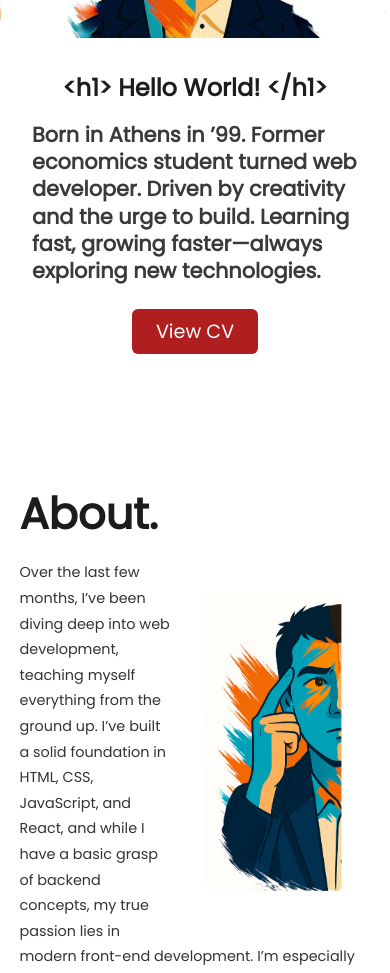
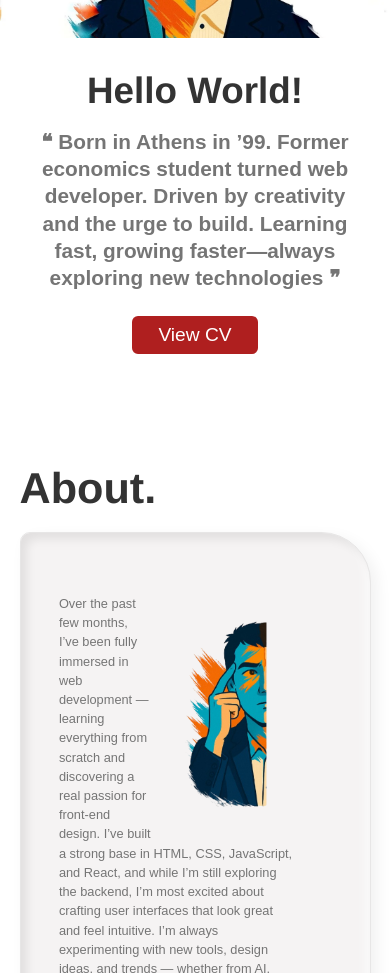
Before and after one commit to ChrKatsaros/portfolio, a React (Vite) app: page / in a window 390 px wide. Shown: the part 261-1234 px from the top of the page. Built offline with nearby package versions, Linux system fonts and the light colour scheme.

Commit message:
Override master with local changes

```diff
--- a/src/components/Home.jsx
+++ b/src/components/Home.jsx
@@ -17,14 +17,14 @@ function Home() {
         <div className="header-content">
           <div className="header-titles-row">
             <div className="header-left-block" data-aos="fade-right" data-aos-delay="200">
-              <h1 className="header-left-title">{"<h1>Hello World!</h1>"}</h1>
+              <h1 className="header-left-title">{"<h1> Hello World! </h1>"}</h1>
               <p className="home-paragraph" data-aos="fade-up" data-aos-delay="600">
                 {homeText}
               </p>
             </div>
 
             <div className="header-right-block" data-aos="fade-left" data-aos-delay="400">
-              <h1 className="header-right-title">{"<p>About me</p>"}</h1>
+              <h1 className="header-right-title">{"<p> About me </p>"}</h1>
               <p className="home-paragraph-right" data-aos="fade-up" data-aos-delay="900">
                 View my CV Here!
               </p>
@@ -45,8 +45,8 @@ function Home() {
       {/* Περιεχόμενο μόνο για mobile */}
       <div className="header-mobile-content">
       <h1 className="header-left-title">
-  <span data-aos="fade-left" data-aos-delay="200">&lt;h1&gt; Hello </span>
-  <span data-aos="fade-right" data-aos-delay="600">World! &lt;/h1&gt;</span>
+  <span > Hello </span>
+  <span>World! </span>
 </h1>
 
         <p className="home-paragraph" data-aos="fade-down" data-aos-delay="1000" >{homeText}</p>
@@ -55,7 +55,6 @@ function Home() {
                  target="_blank"
                  rel="noopener noreferrer"
                  className="cv-download-button"
-                 data-aos="fade-up" data-aos-delay="1000"
                 >
                 View CV
                </a>
--- a/src/components/HomePageText.js
+++ b/src/components/HomePageText.js
@@ -1,8 +1,13 @@
 // TextContent.js
-const homeText = "Born in Athens in ’99. Former economics student turned web developer. Driven by creativity and the urge to build. Learning fast, growing faster—always exploring new technologies."
-const homeText1 =`Over the last few months, I’ve been diving deep into web development, teaching myself everything from the ground up. I’ve built a solid foundation in HTML, CSS, JavaScript, and React, and while I have a basic grasp of backend concepts, my true passion lies in modern front-end development. I’m especially drawn to the creative side of web development — bringing ideas to life visually, crafting engaging user experiences, and building interfaces that not only work well but also feel intuitive and inspiring.
+const homeText = " ❝ Born in Athens in ’99. Former economics student turned web developer. Driven by creativity and the urge to build. Learning fast, growing faster—always exploring new technologies ❞"
+const homeText1 =`Over the past few months, I’ve been fully immersed in web development — learning everything from scratch and discovering a real passion for front-end design.
 
-I love exploring new tools, techniques, and trends — whether it’s through AI-powered coding assistants, quick tutorials, or even unexpected sources like tech content on TikTok. I believe in learning fast, iterating often, and staying curious. Even though I’m still early in my journey as a developer, I’m committed, highly motivated, and constantly evolving. I see web development not just as code, but as a powerful form of digital creativity — and I’m excited to keep growing, building, and pushing myself every day.
+I’ve built a strong base in HTML, CSS, JavaScript, and React, and while I’m still exploring the backend, I’m most excited about crafting user interfaces that look great and feel intuitive.
+
+I’m always experimenting with new tools, design ideas, and trends — whether from AI, quick tutorials, or even TikTok. I love the creativity behind code, and I see the web as a space where ideas come to life.
+
+I’m still early in my journey, but I’m driven, fast-learning, and eager to keep growing as a developer."
+
 
 `
 export {homeText ,homeText1 }
--- a/src/components/Info.jsx
+++ b/src/components/Info.jsx
@@ -1,15 +1,17 @@
 import React from 'react';
-import AboutIMG from '../assets/AboutIMG.jpeg';
+import AboutIMG from '../assets/AboutIMG.png';
 import { homeText1 } from './HomePageText';
 
 function Info() {
  return (
-    <div className="info-container" data-aos="fade-right" data-aos-delay="490">
-      <h1 className="info-title">About.</h1>
-      <p className="info-text">
-        <img src={AboutIMG} alt="About" className="about-image" data-aos="fade-down" data-aos-delay="200"  />
+    <div className="info-container" >
+      <h1 className="info-title" data-aos="fade-right" data-aos-delay="190" >About.</h1>
+      <div className='info-border'>
+      <p className="info-text" data-aos="fade-down" data-aos-delay="490" >
+        <img src={AboutIMG} alt="About" className="about-image" data-aos="fade-up" data-aos-delay="200"  />
         {homeText1}
       </p>
+    </div>
     </div>
   );
 }
--- a/src/index.css
+++ b/src/index.css
@@ -2,11 +2,21 @@ body {
   margin: 0;
   padding: 0;
   font-family: Arial, sans-serif;
-
   color: #222; /* βασικό χρώμα κειμένου */
-  font-family: 'Poppins', sans-serif;
 
 }
+h1 {
+  font-family: "proxima nova bold", "Helvetica Neue", Helvetica, Arial, Sans-serif !important;
+  text-rendering: optimizeLegibility;
+  font-size: 4.2rem;
+  color: #333333 !important;
+}
+
+p {
+  color: #757575 !important;
+  font-size: 1.2rem;
+}
+
 
 html {
   scroll-behavior: smooth;
@@ -154,23 +164,26 @@ html {
 
 
 /*----------------------------------                ------------------------------------------*/
+/* Container για όλο το header */
 .header-container {
   position: relative;
   width: 100%;
-  height: 730px; /* ή ό,τι ύψος θέλεις */
+  height: 730px;
   overflow: hidden;
   padding: 0;
   margin: 0;
 }
 
+/* Φώτο background */
 .header-bg {
   position: absolute;
-  top:0; left: 0; right: 0; bottom: 0;
+  top: 0; left: 0; right: 0; bottom: 0;
   background-size: cover;
   background-position: center center;
   z-index: 1;
 }
 
+/* Περιεχόμενο πάνω από το φώτο */
 .header-content {
   position: relative;
   z-index: 2;
@@ -184,70 +197,80 @@ html {
   cursor: pointer;
 }
 
+/* Κρύβουμε mobile περιεχόμενο στα desktop */
 .header-mobile-content {
-    display: none;
-  }
+  display: none;
+}
 
+/* Σειρά τίτλων */
 .header-titles-row {
+
   display: flex;
   justify-content: space-between; /* αριστερά και δεξιά */
-  align-items: flex-start; /* ώστε οι παράγραφοι να ξεκινούν από πάνω */
+  align-items: flex-start;         /* ώστε οι παράγραφοι να ξεκινούν από πάνω */
 }
 
+.header-titles-row h1{
+   font-size: 2.3rem !important;
+}
 /* Blocks για κάθε side, για σωστή κάθετη στοίχιση */
 .header-left-block,
 .header-right-block {
   display: flex;
   flex-direction: column;
-  max-width: 270px; /* ίδιο πλάτος για ομοιομορφία */
+  align-items: center;             /* ✅ Κέντρο ΟΡΙΖΟΝΤΙΑ */
+  text-align: center;
+  max-width: 390px;                /* ίδιο πλάτος για ομοιομορφία */
+  width: 100%;
 }
 
 /* Στυλ για τους τίτλους */
 .header-left-title,
 .header-right-title {
-  font-size: 2.1rem;
   white-space: nowrap;
-
+  justify-content: center;
+  text-align: center;
   font-weight: bold;
-  margin: 0 0 10px 0; /* λίγο κενό από κάτω */
+  margin: 0 0 10px 0;             /* λίγο κενό από κάτω */
   color: #474747;
 }
 
 /* Στυλ για το αριστερό paragraph */
 .home-paragraph {
-  font-size: 1.3rem;
-  margin-top: 0;
-  color: #6e6e6e;
   line-height: 2.3rem;
   max-width: 270px;
+  width: 100%;
+  text-align: center;
+  margin: 0 auto;
+  word-break: break-word;         /* ✅ Βοηθά σε μεγάλα κείμενα */
 }
 
 /* Στυλ για το δεξί paragraph */
 .home-paragraph-right {
-  font-size: 1.3rem;
-  margin-top: 0;
-  color: #6e6e6e;
   line-height: 2rem;
   max-width: 270px;
+  width: 100%;
+  text-align: center;
+  margin: 0 auto;
 }
 
-
+/* Κουμπί CV */
 .cv-download-button {
   display: flex;
   justify-content: center;
-  text-align: center;
   align-items: center;
-  margin-top: 15px;
-  padding: 5px 10px;
+  margin-top: 20px;
+  padding: 10px 10px;
   background-color: #af1f1f;
   color: #fff;
   font-weight: 500;
   text-decoration: none;
   border-radius: 6px;
   transition: background-color 0.3s ease;
-  width: 120px;
+  width: 180px;
 }
 
+/* Hover εφέ στο κουμπί */
 .cv-download-button:hover {
   background-color: #2e2e2e;
 }
@@ -255,44 +278,67 @@ html {
 
 .info-container {
   max-width: 1000px; /* Περιορίζουμε το πλάτος ώστε να φαίνεται ωραία σε desktop */
-  margin: 0 auto;    /* Κεντράρουμε το container */
+  margin: 2rem auto;    /* Κεντράρουμε το container */
   padding: 40px 20px;
+
+
 }
 
 .info-title {
-  font-size: 3rem;
+
   margin-bottom: 2rem;
   color: #1c1c1c;
 }
 
 .info-text {
-  font-size: 1.5rem;
+
   line-height: 2.5rem;
-  color: #333;
-  overflow: hidden; /* Για να "καθαρίσει" το float και να τυλίγει σωστά */
+
+  padding: 3rem;
+  overflow: visible;          /* ✅ Το κείμενο να φαίνεται πάντα */
+  height: auto;               /* ✅ Το ύψος να μεγαλώνει όσο χρειάζεται */
+  min-height: fit-content;    /* ✅ Χρήσιμο σε κάποιους browsers */
+  box-sizing: border-box;     /* ✅ Για να μετριέται σωστά το padding */
+  width: 100%;
+  max-width: 100%;
+  word-wrap: break-word;      /* ✅ Αν έχει μακριές λέξεις */
+}
+.info-border {
+  background: #fffefe;
+  border-radius: 30px;
+  padding: 1.5rem;
+  box-shadow:
+    inset 6px 6px 10px rgba(0, 0, 0, 0.08),
+    inset -6px -6px 10px rgba(255, 255, 255, 0.5),
+    6px 6px 16px rgba(0, 0, 0, 0.06),
+    -6px -6px 16px rgba(255, 255, 255, 0.6);
 }
 
 .about-image {
   float: right;
   width: 45%; /* Λίγο πιο μικρή εικόνα για να χωράει το κείμενο */
   max-width: 450px; /* Όριο στο μέγιστο πλάτος */
+  position: relative;
+
   margin: 0 0 15px 20px; /* Αριστερό περιθώριο ώστε το κείμενο να μην κολλάει */
   border-radius: 10px;
   shape-outside: inset(0);
   object-fit: cover;
+
+
 }
 
 
 
 /*--------------------------------------------PROJECTS CSS--------------------------------------*/
 .projects-wrapper {
-  padding: 0;
+  padding: 1.5rem;
 
   text-align: center;
 }
 
 .projects-title {
-  font-size: 3rem;
+
   font-weight: 700;
   margin-bottom: 2rem;
 }
@@ -379,13 +425,11 @@ html {
 }
 
 .contact-title {
-  font-size: 2.8rem; /* Μέγεθος τίτλου */
   color: #222; /* Σκούρο γκρι χρώμα */
   margin-bottom: 20px; /* Κάθετο περιθώριο κάτω από τον τίτλο */
 }
 
 .contact-description {
-  font-size: 1.5rem; /* Μεγαλύτερο μέγεθος γραμματοσειράς για την περιγραφή */
   margin-bottom: 25px; /* Κάθετο περιθώριο κάτω από την περιγραφή */
   color: #555; /* Γκρι χρώμα για το κείμενο */
   max-width: 500px; /* Μέγιστο πλάτος της παραγράφου */
@@ -467,9 +511,10 @@ html {
 
    .info-container {
     padding-left: 5vw;
-    padding-right: 0;
-    padding-top: 60px;
-    max-width: 95vw;
+    padding-right: 5vw;
+
+    padding-top: 10px;
+    max-width: 90vw;
   }
   .contact-container {
     flex-direction: column; /* Στοίχιση κάθετα */
@@ -510,25 +555,36 @@ html {
   }
 
   .contact-right img {
-    max-width: 70%;        /* Εικόνα πιάνει όλο το πλάτος container */
-    height: auto;
+    max-width: 100%;        /* Εικόνα πιάνει όλο το πλάτος container */
+    height: 220px;
     object-fit: contain;    /* Να μην κόβεται η εικόνα */
     border-radius: 10px;
     position: relative;
     left: 80px;
-    bottom: 100px;
+    bottom: 70px;
   }
   .info-title {
     font-size: 2.7rem;
-    margin-bottom: 0rem;
+    margin-bottom: 1.2rem;
     color: #1c1c1c;
   }
 
   .info-text {
-    font-size: 0.9rem;
-    line-height: 1.6rem;
+    font-size: 0.8rem;
+    line-height: 1.2rem;
     color: #333;
+    padding-left: 0.9rem;
+
   }
+
+  .info-border{
+  background-color: rgb(245, 243, 243);
+  border-radius: 10px 50px 60px 190px;
+  border: 1px solid rgb(231, 230, 230);
+  padding: 1.5rem;
+  padding-top: 0 !important;
+}
+
 
   .about-image {
     float: right;
@@ -561,7 +617,7 @@ html {
 }
 
 .header-left-title {
-  font-size: 1.5rem;
+  font-size: 2.3rem;
   font-weight: bold;
   margin: 0 0 1rem 0;              /* Ομαλό margin για απόσταση */
   color: #1d1d1d;
@@ -713,4 +769,6 @@ html {
 
 }
 
+
+
 }
```
Also changed, not shown: src/assets/AboutIMG.png (added).
